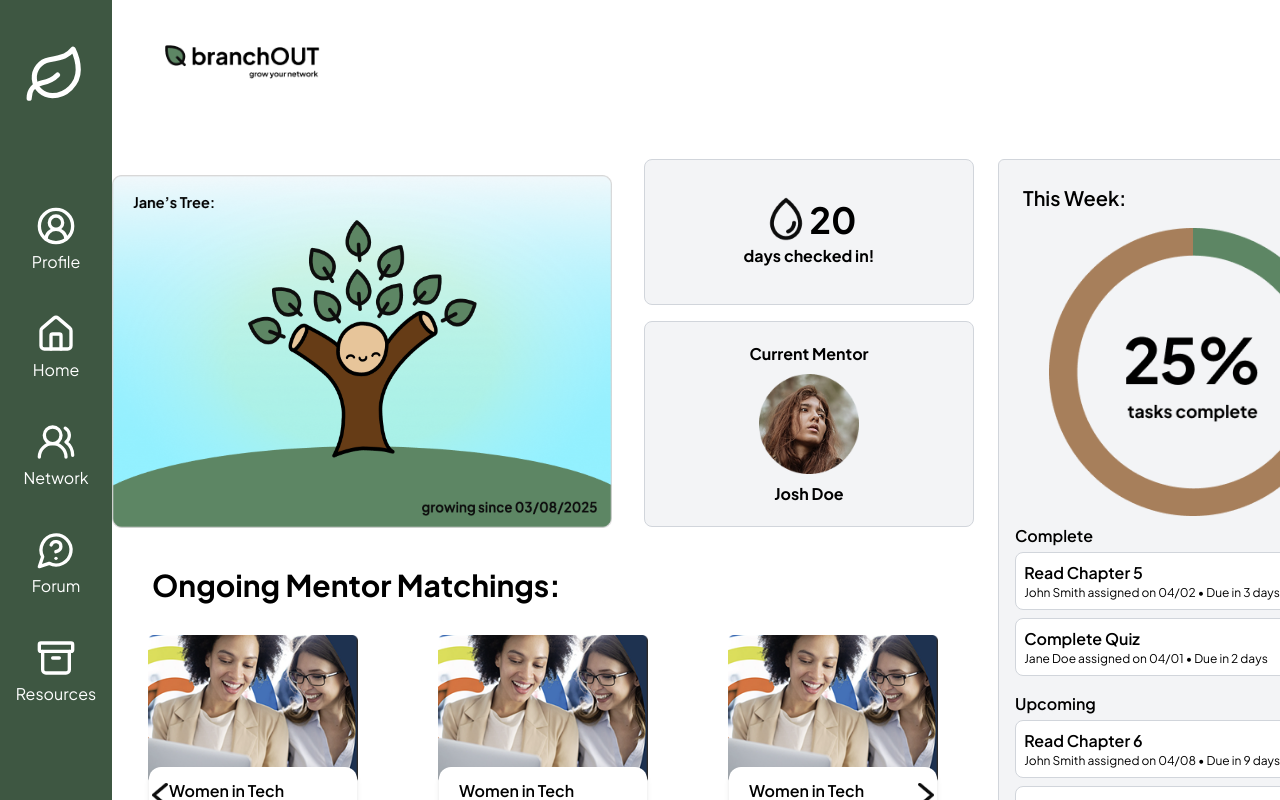
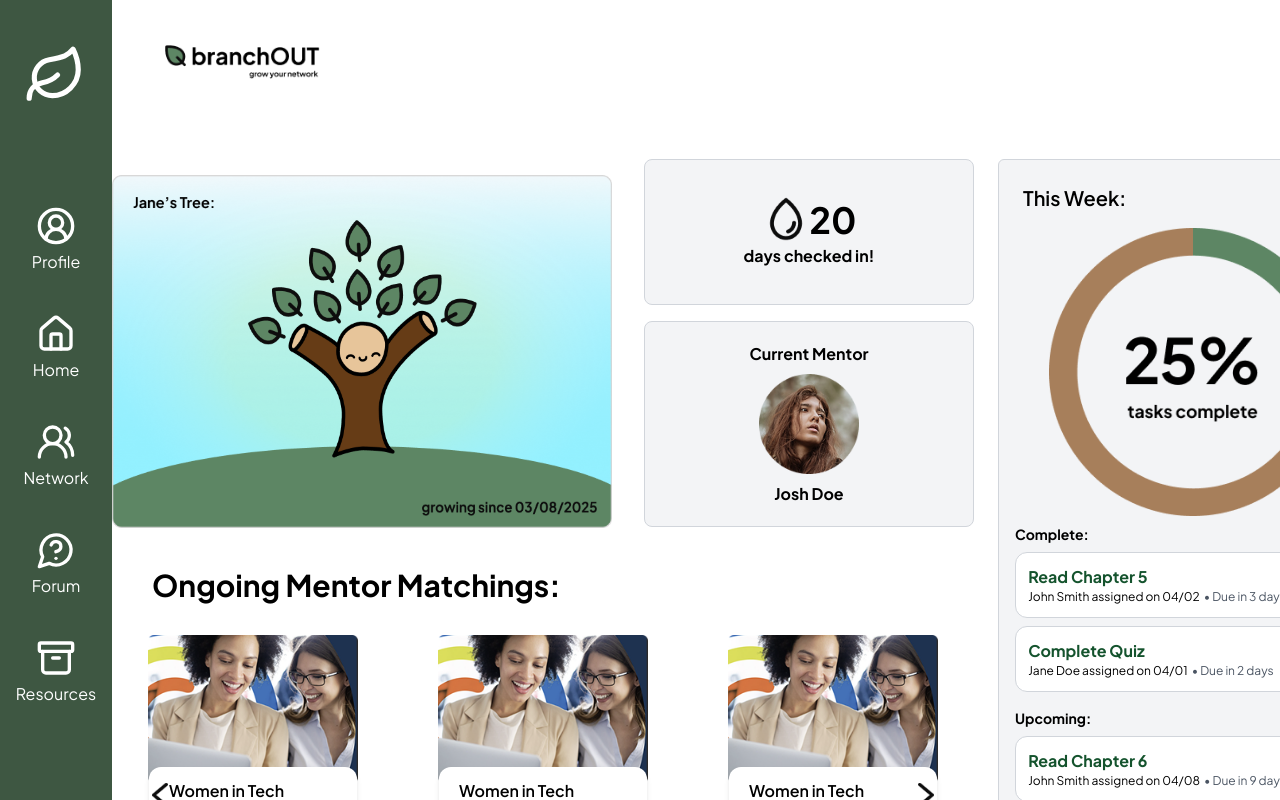
Before and after one commit to heartybp/BranchOut, a React (Vite) app in the folder client/: page /home in a window 1280 px wide. Built offline with nearby package versions, Linux system fonts and the light colour scheme.

Commit message:
updated the assigned section and added necessary icons

```diff
--- a/client/src/Home.jsx
+++ b/client/src/Home.jsx
@@ -111,12 +111,12 @@ const Home = () => {
 
                 {/* component */}
                 <Assignments
-                  title="Complete"
+                  title="Complete:"
                   assignments={toCompleteAssignments}
                 />
 
                 <Assignments
-                  title="Upcoming"
+                  title="Upcoming:"
                   assignments={upcomingAssignments}
                 />
 
--- a/client/src/components/Assignment.jsx
+++ b/client/src/components/Assignment.jsx
@@ -1,11 +1,24 @@
 import React from 'react'
+import Timer from '../assets/timer.png'
+import CheckboxCheck from '../assets/checkbox_check.png'
 const Assignment = ({resource, assignedBy, assignedDate, dueIn}) => {
   return (
     <div className='flex justify-center'>
-      <div className='bg-white rounded-lg border border-gray-300 w-11/12'>
+      <div className='pl-1 pt-1 pb-1 bg-white rounded-xl border border-gray-300 w-11/12'>
         <div className="p-2 flex flex-col">
-          <h4 className="font-semibold">{resource}</h4>
-          <p className="text-xs">{assignedBy} assigned on {assignedDate} • Due in {dueIn}</p>
+          <div className="flex items-center flex-row justify-between">
+            <h4 className="font-bold text-green-900">{resource}</h4>
+            <div className="flex items-center ml-auto gap-1 mr-2">
+              <img src={Timer} alt="Timer Icon" className="w-6 h-6" />
+              <img src={CheckboxCheck} alt="Checkbox Icon" className="w-6 h-6" />
+            </div>
+          </div>
+
+          <div className = "flex items-center text-xs">
+            <p className="text-xs">{assignedBy} assigned on {assignedDate}</p>
+            <p className="ml-1 text-gray-600">• Due in {dueIn}</p>
+
+          </div>
         </div>
       </div>
     </div>
--- a/client/src/components/Assignments.jsx
+++ b/client/src/components/Assignments.jsx
@@ -4,7 +4,7 @@ import Assignment from './Assignment'
 const Assignments = ({title, assignments}) => {
   return (
     <div className='flex flex-col my-2'>
-      <h3 className='pl-4 font-semibold mb-1'>{title}</h3>
+      <h3 className='pl-4 font-bold mb-2 text-sm'>{title}</h3>
       <div className='space-y-2'>
         {
           assignments.map((assignment, index) => (
```
Also changed, not shown: client/src/assets/checkbox_check.png (added), client/src/assets/timer.png (added).
